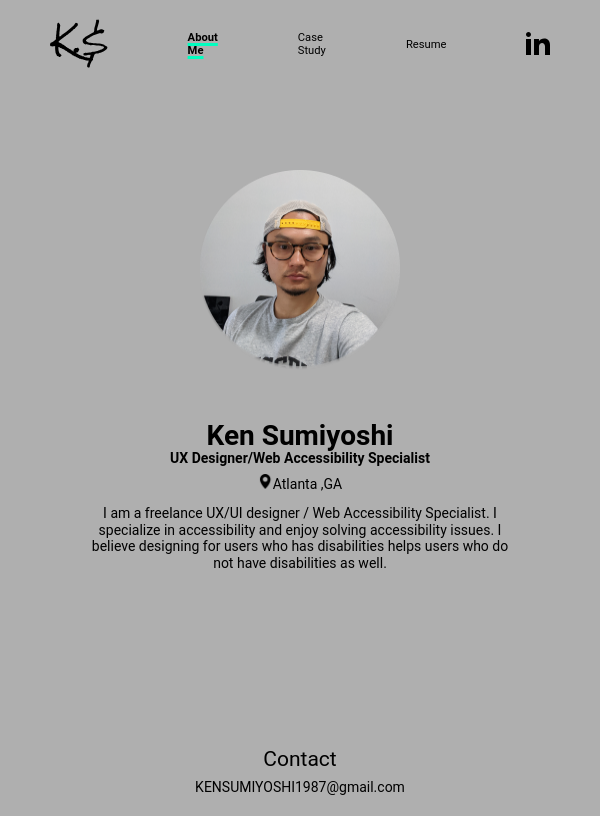
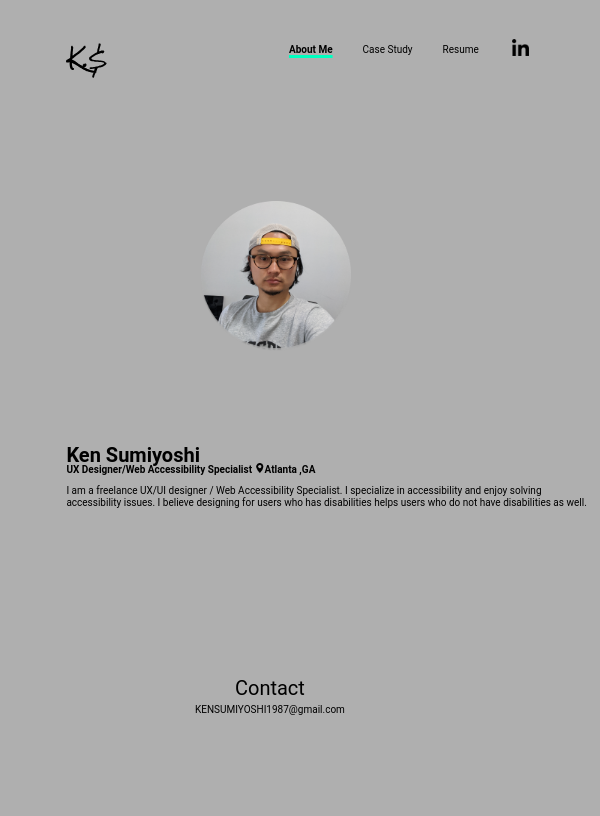
Before and after one commit to FUFUFET/beeboo, a plain HTML site: page index.html in a window 600 px wide. Drawn offline with Linux system fonts and the light colour scheme.

Commit message:
Add files via upload

```diff
--- a/index.html
+++ b/index.html
@@ -1,85 +1,63 @@
 <!DOCTYPE html>
 <html lang="en">
     <head>
-
         <meta name="viewport" content="width=device-width, initial-scale=1">
         <link href="https://fonts.googleapis.com/css?family=Rock Salt" rel="stylesheet" type="text/css">
         <link href=style.css type="text/css" rel="stylesheet">
-        <meta charset="utf-8">
-
-        <link href="https://fonts.googleapis.com/icon?family=Material+Icons"
-      rel="stylesheet">
 
         <title>About Me</title>
-
-
     </head>
     <body>
-        <div class="overlay">
-            <button id="close" >
-            <img src="close-24px.svg" role="img" alt="close" class="material-icons" > </button>
-            <div role="navigation">
-                <ul class="nav-links">
-                <li><a href="#About Me" class="active"aria-current="page" >
+    <div class="container">
+        <nav>
+            <!-- <a href="#About Me"></a>
+                <svg id="logo" width="200" height="70" role="img" focusable="true" >
+                    <title>About me</title>
+                <text id="text" x="102" y="48" font-size="30px"  fill="#000" font-family="Rock Salt">
+                     K.$
+                    </text>
+                    </svg></a> -->
+                    <a href="#About Me" id="logo">
+                <img src="svglogo.svg" role="img" alt="about me" aria-current="page" >
+                </a>
+
+               <ul class=nav-links>
+
+                <li><a href="#About Me" id="active"aria-current="page">
                     About Me</a>
                 </li>
                 <li><a href="#" >Case Study</a></li>
                 <li><a href="#" >Resume</a></li>
                 <li>
-                <a href="https://www.linkedin.com/in/ken-sumiyoshi/" target="_blank" >Linked in</a></li>
+                <a href="https://www.linkedin.com/in/ken-sumiyoshi/" target="_blank" ><img src="linkedin-24.png" id="linkedin"alt="linked in,open in new window"></a></li>
                 </ul>
-            </div>
-        </div>
-
-    <div class="container">
-        <nav>
-         <a href="#About Me" id="logo">
-                <img src="svglogo.svg" role="img" alt="about me" aria-current="page" width="44px"id="ks" >
-                </a>
-
-
-                <ul class="pc-menu" >
-                    <li><a href="#About Me" class="active"aria-current="page">
-                        About Me</a>
-                    </li>
-                    <li><a href="#" >Case Study</a></li>
-                    <li><a href="#" >Resume</a></li>
-                    <li>
-                    <a href="https://www.linkedin.com/in/ken-sumiyoshi/" target="_blank" > <img src="linkedin-24.svg" role="img" alt="linked in" width="24px" ></a></li>
-                    </ul>
-
-
-        <button class="sp-menu">
-        <img src="menu-24px.svg" role="img" alt="menu" class="material-icons" id="open" width="32px" >
-    </button>
-
-
         </nav>
-
+        <div id="whitespace0"></div>
         <main>
             <div class="left">
-              <div class="box1">
-                <h1>Ken Sumiyoshi</h1>
-                <p class="was1" >UX Designer/Web Accessibility Specialist </p>
-                <img src="location-icon.png"alt="location" width="16px" height="16" id="atl"><span>Atlanta ,GA</span>
-             <p class="was2">I am a freelance UX/UI designer / Web Accessibility Specialist. I specialize in accessibility and enjoy solving accessibility issues. I believe designing for users who has disabilities helps users who do not have disabilities as well.
-                    </p></div>
+                <div class="box1">
+                <h1 id="kensumiyoshi">Ken Sumiyoshi</h1>
+                <div id="dreamjob">
+                <p class="was1" >UX Designer/Web Accessibility Specialist
+                <img src="location-icon.png"alt="location" width="16px" height="16"><span>Atlanta ,GA</span></p></div>
 
-            </div>
+                <p class="was2">I am a freelance UX/UI designer / Web Accessibility Specialist. I specialize in accessibility and enjoy solving accessibility issues. I believe designing for users who has disabilities helps users who do not have disabilities as well.
+                    </p>
+
+            </div></div>
             <div class="right">
-                <div class="box2">
                 <img src="profile.png" id="kenken"alt="ken sumiyoshi" width=350px
                 height=350px>
+
             </div>
         </main>
 
+        <div id="whitespace1"></div>
+
             <footer>
-                <p class="contact">Contact</p>
-                <p class="email">KENSUMIYOSHI1987@gmail.com</p>
-            </footer>
-        </div>
 
-        <script src="index.js"></script>
-        </body>
+             <div class="box2">
+            <p class="contact">Contact</p>
+            <p class="email">KENSUMIYOSHI1987@gmail.com</p></div></footer></body>
 
 </html>
--- a/style.css
+++ b/style.css
@@ -1,19 +1,25 @@
+
 html {
     font-size:10px;
     background-color: #AFAFAF;
-    font-family: Roboto,'Open Sans', 'Helvetica Neue', sans-serif;
   }
-
-
 
   .container{
     display: grid;
     height: 100vh;
+    grid-template-columns:1fr 1fr ;
+    grid-template-rows:0.1fr 0.1fr 0.5fr 0.1fr 0.2fr;
+    grid-template-areas: "nav nav""whitespace0 whitespace0""main main" "whitespace1 whitespace1""footer footer" ;
+}
+@media (min-width:0) and (max-width:767px){
+    .container{
+        display: grid;
+        height: 100vh;
         grid-template-columns:1fr ;
-    grid-template-rows:0.1fr 0.9fr 0.1fr ;
-    grid-template-areas: "nav""main" "footer" ;
+        grid-template-rows:0.1fr 1fr 0.1fr;
+        grid-template-areas: "nav""main""footer" ;
+    }}
 
-}
 
 a{text-decoration: none;
 }
@@ -23,11 +29,113 @@ a:visited {
     color: rgb(0, 0, 0);
   }
 
-  a:hover {
+
+nav{
+    background-color: #AFAFAF;
+    grid-area: nav;
+    font-size: 1.6rem;
+    display: flex;
+    justify-content:center;
+    align-items:center;
+    width:100%;
+    height: 108.89px;
+     position: -webkit-sticky;
+    position: sticky;
+    top: 0;
+    z-index:1;
+
+    }
+
+
+/* nav{
+    background-color: #AFAFAF;
+    grid-area: nav;
+    font-size: 1.6rem;
+    display: flex;
+    justify-content:center;
+    align-items:center;
+    width:100%;
+    } */
+
+    /* @media (min-width:0) and (max-width:767px){
+        nav{font-size:1rem;
+
+    }} */
+
+
+#logo{margin-right: auto;
+    margin-left:10%;
+    margin-top: 0;
+
+}
+@media (min-width:0) and (max-width:767px){
+    #logo img{width: 70%;
+}}
+
+
+
+
+
+
+/* .aboutme{
+    display: inline-block;}
+
+.casestudy{
+    display: inline-block;
+}
+.resume{
+    display: inline-block;
+}
+.nav-links{
+    float: right;
+} */
+ul{
+
+    color:#000;
+    text-decoration:none;
+    margin-left:auto;
+    margin-right:0;
+    display: flex;
+    font-family: Roboto, 'Open Sans', 'Helvetica Neue', sans-serif;
+    justify-content:flex-end;
+    position: absolute;
+    top:10px;
+    right:5%;
+}
+li {
+    color: #000000;
+    text-align: center;
+    display: flex;
+    font-size: 1.6rem;
+    margin: 12px 80px 0px 0px;
+
+
+}
+
+#linkedin{ margin-left:auto;
+    margin-right:0;
+    margin-top: -5px;
+}
+@media (min-width:0) and (max-width:767px){
+    #linkedin{width: 70%;
+}}
+
+@media(min-width:0) and  (max-width:767px){
+    li{font-size:1rem;
+        margin: 10px 30px 0px 0px;
+
+}}
+
+.nav-links a:hover {
     font-size: 1.6rem;
     color: rgb(0, 255, 191);
     font-family:Roboto;
    }
+
+   @media (min-width:0) and  (max-width:767px){
+    .nav-links a:hover{font-size:1rem;
+
+}}
 
  a:focus {
     outline: none;
@@ -39,9 +147,14 @@ a:visited {
 
         }
 
+        @media (min-width:0) and (max-width:767px){
+            a:focus{font-size:1.5rem;
+                padding: 7px;
+
+        }}
 
 
-.active {
+#active {
 
     font-family:Roboto, 'Open Sans', 'Helvetica Neue', sans-serif;
     text-decoration: underline;
@@ -52,262 +165,185 @@ a:visited {
 
 }
 
+#whitespace0{
+    background-color: #AFAFAF;
+    grid-area:whitespace0;
+}
+main{
+    grid-area: main;
+    display: flex;}
 
-nav{
-    width: 80%;
-display: flex;
-justify-content:center;
-margin: 0 auto;
-align-items: center;
-grid-area: nav;
-position: -webkit-sticky;
-position: sticky;
-top: 0;
-z-index:1;
-}
+    @media (min-width:0) and (max-width:767px){
+        main{
+            display: grid;
+            height: 70vh;
+            grid-template-columns:1fr ;
+            grid-template-rows:0.5fr 0.5fr;
+            grid-template-areas:"right""left"  ;
+        }}
 
-#logo{
-    margin-right:auto;
-    margin-left:0;
-  }
 
- footer{
-   display: inline-block;
-   align-items: center;
-   text-align: center;
- }
- .contact{
-   font-size: 3rem;
-   padding: 0;
-   line-height: 1rem;
- }
- .email{
-  font-size: 2rem;
-  padding: 0;
+.right {
+  width: 50%;
+  background-color: #AFAFAF;
+  position: relative;
 
-  line-height: 1rem;
 }
 
 
-  .sp-menu #open{
-    cursor: pointer;
-  }
-  .sp-menu #open.hide{
-    display: none;
+@media (min-width:0) and (max-width:767px){
+    .right{
+        width: 100%;
+        height: 100%;
+        grid-area:right;
+      }}
+
+.left {
+    width: 50%;
+    background-color: #AFAFAF;
+    position: relative;
   }
 
-  .overlay{
-    position:fixed;
-    top:0;
-    bottom:0;
-    right:0;
-    left:0;
-    background-color: rgb(175,175,175,0.95);
+  @media (min-width:0) and (max-width:767px){
+    .left{
+        width: 100%;
+        height: 100%;
+        grid-area:left;
+              }}
 
-    z-index:10;
 
-    text-align: center;
-    padding: 100px;
-    opacity: 0;
-    pointer-events: none;
-    transition: opacity .7s;
+
+.box1{
+    background-color: #AFAFAF;
+    width: 75%;
+    position: absolute;
+    top: 40%;
+    right: 0%;
 }
 
-  .overlay.show{
-    opacity: 1;
-    pointer-events: auto;
-  }
-   .overlay #close{
+@media (min-width:0) and (max-width:767px){
+    .box1{
+        position:absolute;
+        left: 10%;
+        top: 20%;
+        width: 90%;
+      }}
+ #kensumiyoshi{font-size:4rem;
+    font-weight: bold;
+    font-family:Roboto, 'Open Sans', 'Helvetica Neue', sans-serif;
+line-height: 0.1em;
+margin: 10px 0px;
 position: absolute;
-     top :30px;
-     right :50px;
-     width: 36px;
-     cursor: pointer;
-   }
-
-   .overlay ul{
-    list-style-type: none;
-    margin: 0;
-    padding: 0;
+top: -7%;
 
 }
 
-  .overlay li{
-    margin-top: 10px;
-    font-size: 16px;
-    line-height: 30px;
-    opacity: 0;
-    transition: opacity .6s ;
+@media (min-width:0) and (max-width:767px){
+    #kensumiyoshi{font-size:2rem;
+        font-weight: bold;
+        font-family:Roboto, 'Open Sans', 'Helvetica Neue', sans-serif;
+        line-height: 0.1em;
+margin: 5px 0px;
+}}
+
+ #dreamjob{
+display: inline-block;
+align-items: center;
+font-size: 2rem;
+font-weight: bold;
+font-family:Roboto, 'Open Sans', 'Helvetica Neue', sans-serif;
+line-height: 1em;
+
  }
+ @media (min-width:0) and (max-width:767px){
+    #dreamjob{font-size:1rem;
+        font-weight: bold;
+        font-family:Roboto, 'Open Sans', 'Helvetica Neue', sans-serif;
+        line-height: 1em;
+margin:0px;
+}}
 
-  .overlay.show li{
-    opacity: 1;
-    transform: none;
-  }
-
-  .overlay.show li:nth-child(1){
-    transition-delay: .1s;
-  }
-
-  .overlay.show li:nth-child(2){
-    transition-delay: .3s;
-  }
-
-  .overlay.show li:nth-child(3){
-    transition-delay: .5s;
-  }
-
-  .overlay.show li:nth-child(4){
-    transition-delay: .7s;
-  }
-
-  .pc-menu {
-    display:none;
-  }
-
-  main{
-    grid-area:main;
-    display: grid;
-    height: 80vh;
-    grid-template-columns:1fr 1fr ;
-    grid-template-rows:1fr ;
-    grid-template-areas: " left right" ;
+    .was1{
+    padding-right: 10px;
 
 }
 
-  /* @media (max-width :1100px){
+@media (min-width:0) and (max-width:767px){
+    .was1 img{width: 10px;
+        height: 10px;
 
-   */
+}}
 
-  h1{
-    font-size: 4rem;
-    font-weight: bold;
-    line-height: 0.1em;
+    .was2{
+        word-wrap: break-word;
+        width: 100%;
+  font-size: 2rem;
+font-family:Roboto, 'Open Sans', 'Helvetica Neue', sans-serif;
 }
-  .was2{
-    font-size: 2rem;
+@media (min-width:0) and (max-width:767px){
+    .was2{font-size:1rem;
+        font-family:Roboto, 'Open Sans', 'Helvetica Neue', sans-serif;
+        line-height: 1.2em;
+margin:0px;
 
-    line-height: 1.2em;
+}}
+
+
+#kenken
+{position: absolute;
+top: 15%;
+left: 33%;}
+
+@media (min-width:0) and (max-width:767px){
+    #kenken{width: 150px;
+        height: 150px;
+        position: absolute;
+      top:30%;
+}}
+
+/* @media (min-witdh:768px) and (max-width:1023px){
+    #kenken{position: absolute;
+        top: 15%;
+        left: 15%;}
+}  */
+
+
+#whitespace1{
+    background-color:#AFAFAF;
+    grid-area:whitespace1;
 }
-  .was1{
-    font-size: 2rem;
-    font-weight: bold;
-    line-height: 0.2em;
-  }
-  .right{
-    display: flex;
-    grid-area: right;
-    align-items: center;
-    position: relative;
-  }
-  .left{
-    display: flex;
-    grid-area: left;
-    align-items: center;
-    /* text-align: center; */
-    position: relative;
-  }
-  .box1{
-    display: block;
-    height: fit-content;
-    width: 75%;
-    position: absolute;
-    right: 0px;
+
+
+
+
+footer{ font-family:Roboto, 'Open Sans', 'Helvetica Neue', sans-serif;
+    background-color:#AFAFAF;
+    grid-area:footer;
+    text-align: center;
 }
 .box2{
-   margin: auto;
-  }
-  span{
-    font-size: 2rem;
+    margin-top: 120px;
+    font-size: 3rem;
     line-height: 0.1em;
    }
 
+   @media (min-width:0) and  (max-width:767px){
+    .box2{margin-top: 10px;
+        font-size: 2rem;
+        line-height: 0.1em;
+        position: absolute;
+        bottom: 10%;
+        left: 32.5%;
 
-  footer{
-    grid-area: footer;
+}}
+
+    .email{
+        font-size: 2rem;
     }
 
-  @media (min-width :600px){
+    @media (min-width:0) and (max-width:767px){
+        .email{
+            font-size: 1rem;
+            line-height: 0.1em;
 
-   #ks {
-     width: 58px;
-   }
-    .pc-menu {
-      list-style-type: none;
-      display: flex;
-      margin: 0;
-      padding: 0;
-      align-items:center;
-    }
-    .pc-menu li{
-
-      margin: left 10%; ;
-      margin-left: 80px;
-    font-size: 1.6rem;
-    }
-
-    .sp-menu{
-      display: none;
-    }
-  }
-
-  @media (max-width :1100px){
-    html{
-      font-size:7px ;
-    }
-  main{
-    display: grid;
-    height: 80vh;
-    grid-template-columns: 1fr;
-    grid-template-rows: 0.5fr 0.5fr;
-    grid-template-areas:
-        "right"
-        "left";}
-  #kenken   {
-    width: 200px;
-    height: 200px;
-}
-.left{
-  text-align: center;}
-  .box2{
-    margin-bottom:5%;
-   }
-
-.box1{
-  width: 75%;
-  position: absolute;
-  top: 5%;
-  left: 50%;
-  transform: translateX(-50%);
-}
-#atl{
-  width: 15px;
-  height: 15px;
-}
-a:hover {
-  font-size:16px;
-  color: rgb(0, 255, 191);
-  font-family:Roboto;
     }}
- a:focus {
-  outline: none;
-  box-shadow: 0 0 0 7 px rgb(0, 255, 191);
-  padding: 12px;
-  background-color: rgb(0, 255, 191);
-  font-size: 2.5rem;
-  font-weight: bold;
-
-      }
-
-      button{
-        outline: none;
-        border: none;
-        background-color: #AFAFAF;
-      }
-     button:hover{
-       background-color:  rgb(0, 255, 191);
-     }
-     button:focus{
-      outline: none;
-      background-color: rgb(0, 255, 191);
-     }
```
Also changed, not shown: linkedin-24.png (added), 1 other file. Lines whose indentation alone changed are shown as unchanged.
